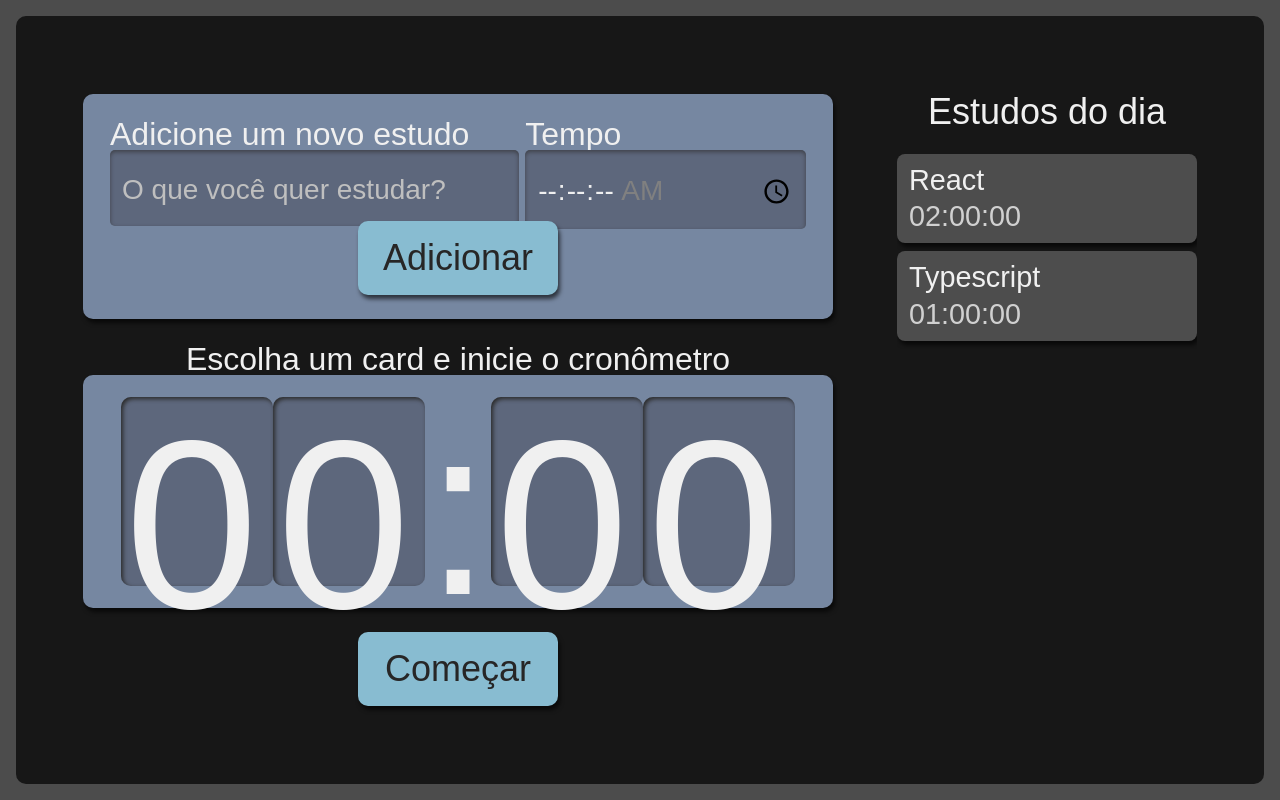
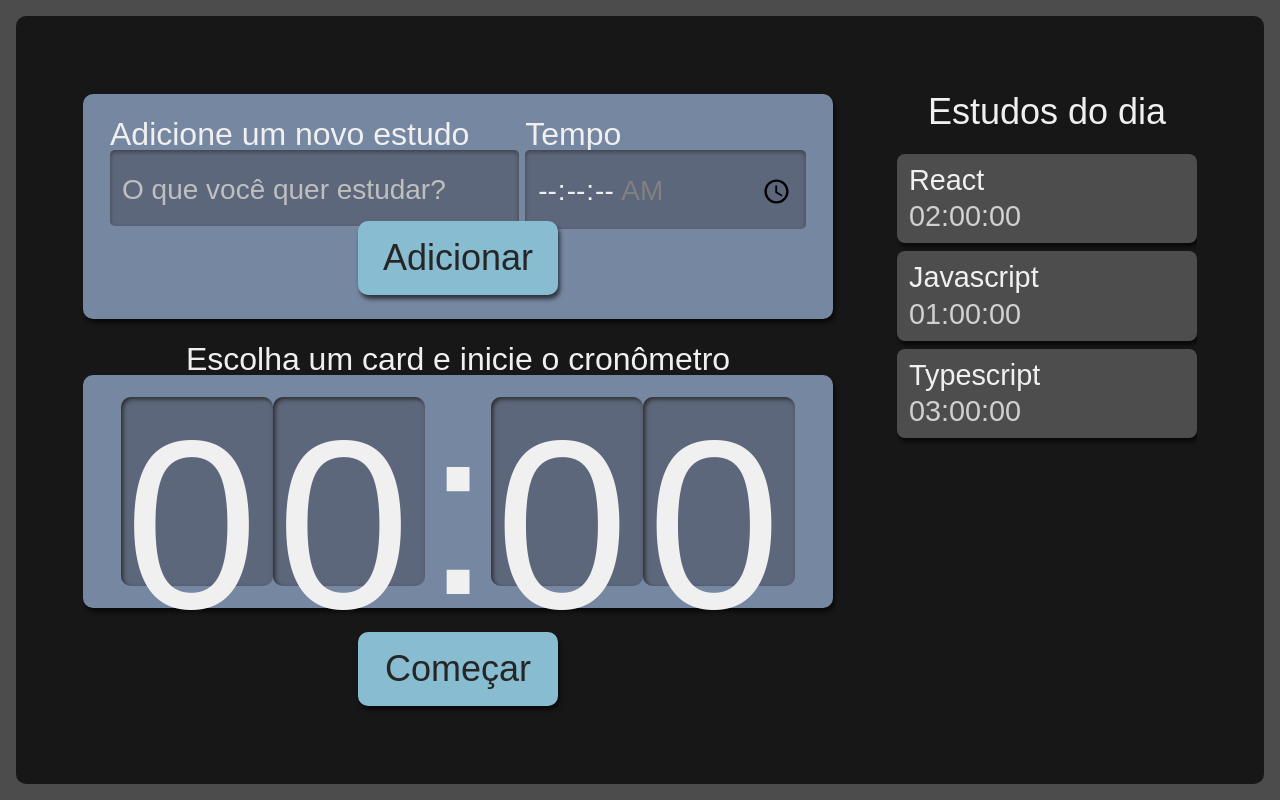
Before and after one commit to matheuslrd/studies-timer, a React (Create React App) app: page / in a window 1280 px wide. Built offline with nearby package versions, Linux system fonts and the light colour scheme.

Commit message:
feat: (List) criação de state para a lista

```diff
--- a/src/components/List/index.tsx
+++ b/src/components/List/index.tsx
@@ -1,18 +1,22 @@
-import React from 'react';
+import React, { useState } from 'react';
 import style from './list.module.scss';
 import Item from './components/Item';
 
 function List() {
-  const tarefas = [
+  const [tarefas, setTarefas] = useState([
     {
       name: 'React',
-      time: '02:00:00',
+      time: "02:00:00"
+    },
+    {
+      name: 'Javascript',
+      time: "01:00:00"
     },
     {
       name: 'Typescript',
-      time: '01:00:00',
-    },
-  ];
+      time: "03:00:00"
+    }
+  ]);
 
   return (
     <aside className={style.listaTarefas}>
```
